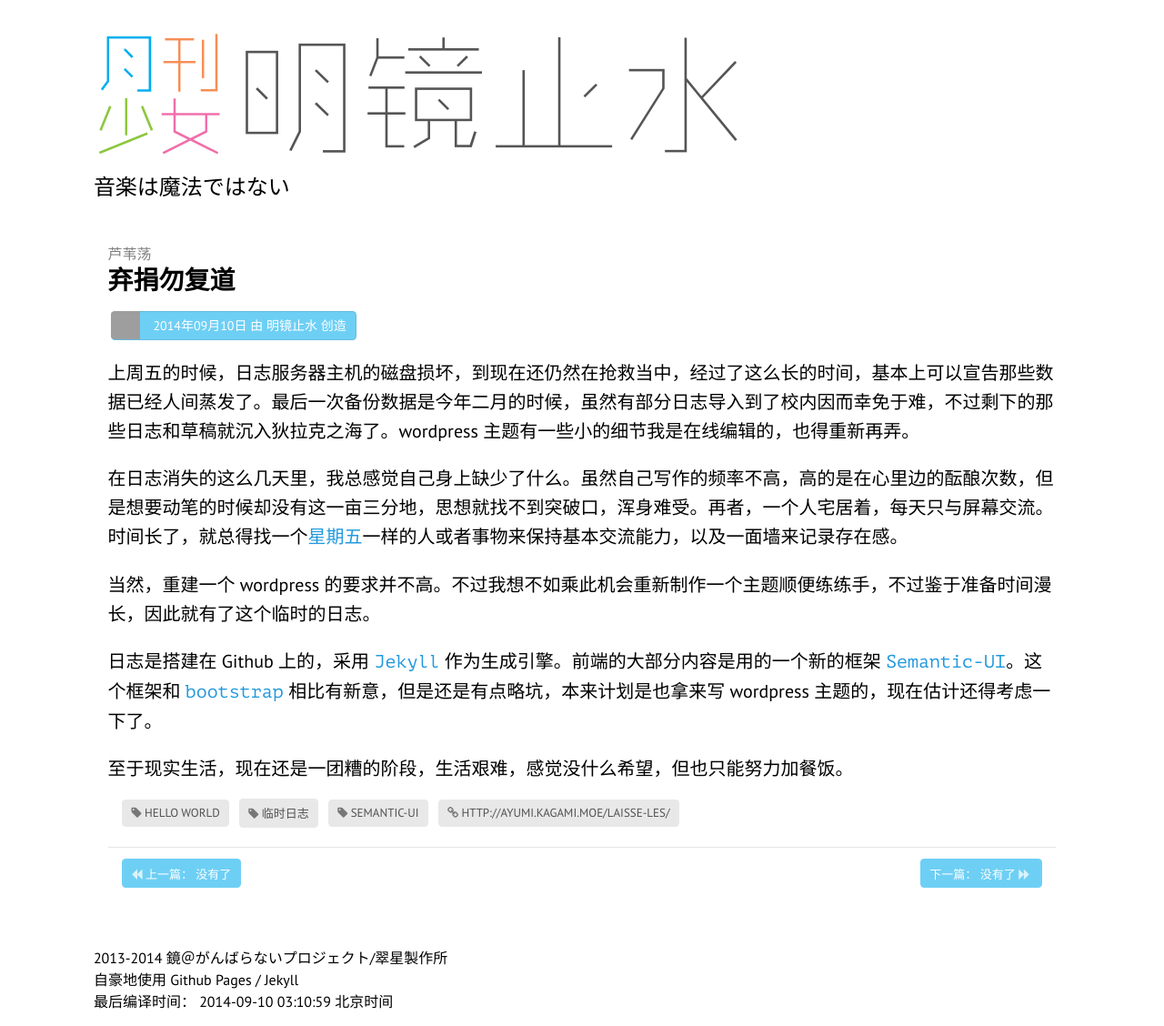
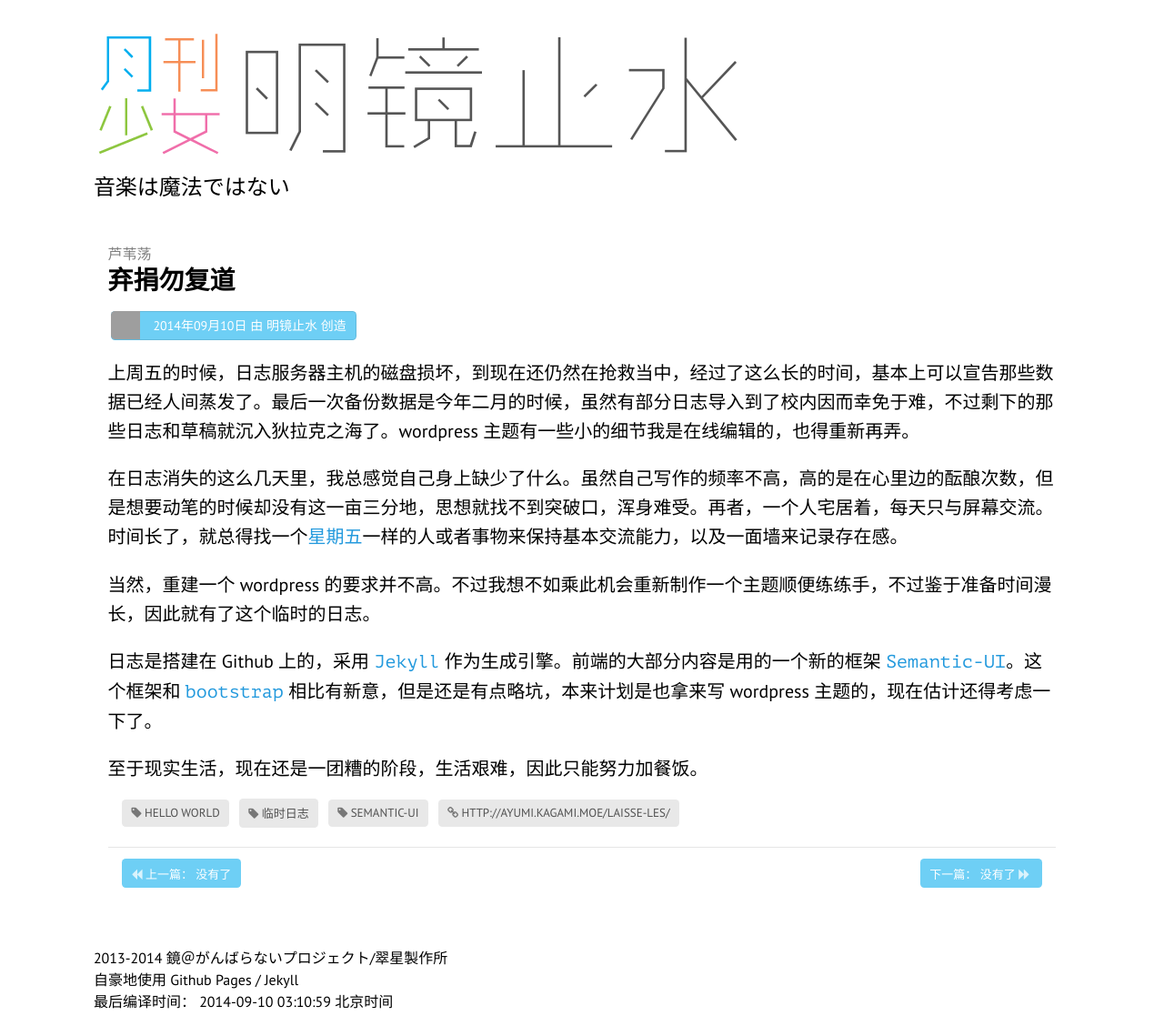
Before and after one commit to KagamiChan/ayumi, a Jekyll site: the page built from _posts/2014-09-08-laisse-les.md, in a window 1280 px wide. Shown: the whole page at 91% size. Built offline with Jekyll 4.4.1, drawn with Linux system fonts in a browser that asks for light colours; grey boxes are pictures that could not be loaded.

Commit message:
edit post

```diff
--- a/_posts/2014-09-08-laisse-les.md
+++ b/_posts/2014-09-08-laisse-les.md
@@ -16,4 +16,4 @@ date: 2014-09-10 2:12:00 +0800
 
 日志是搭建在 Github 上的，采用 `Jekyll` 作为生成引擎。前端的大部分内容是用的一个新的框架 `Semantic-UI`。这个框架和 `bootstrap` 相比有新意，但是还是有点略坑，本来计划是也拿来写 wordpress 主题的，现在估计还得考虑一下了。
 
-至于现实生活，现在还是一团糟的阶段，生活艰难，感觉没什么希望，但也只能努力加餐饭。
+至于现实生活，现在还是一团糟的阶段，生活艰难，因此只能努力加餐饭。
```
